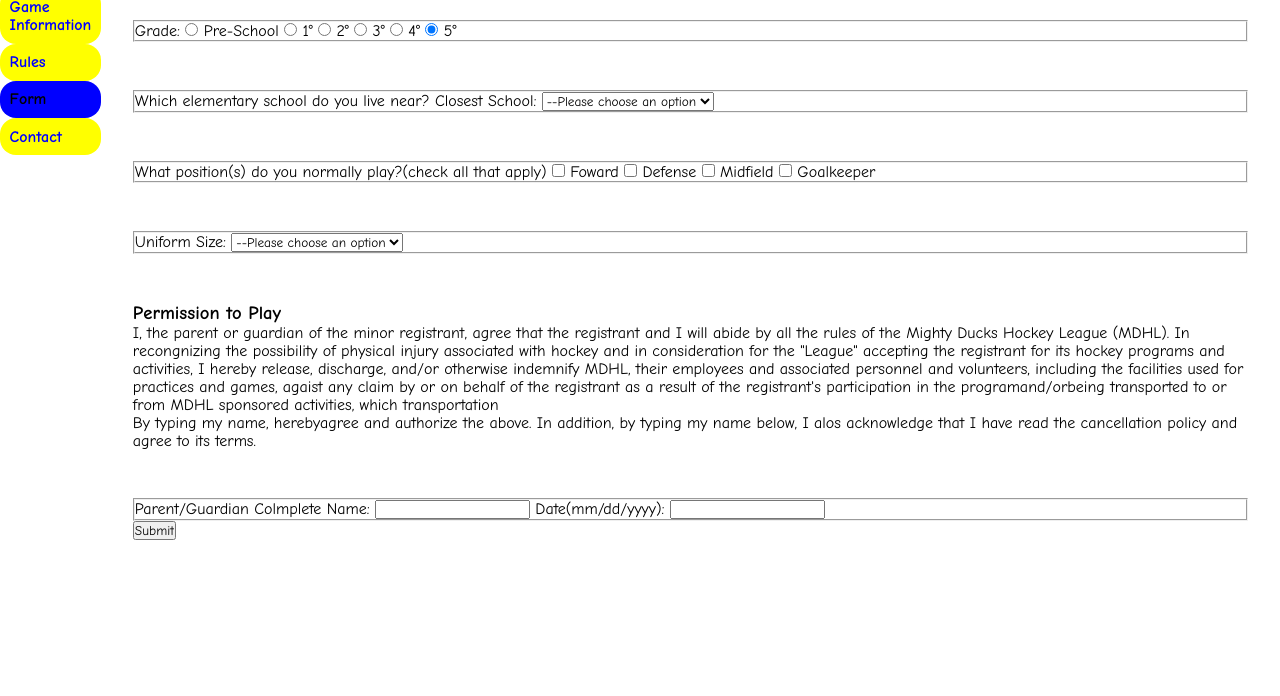
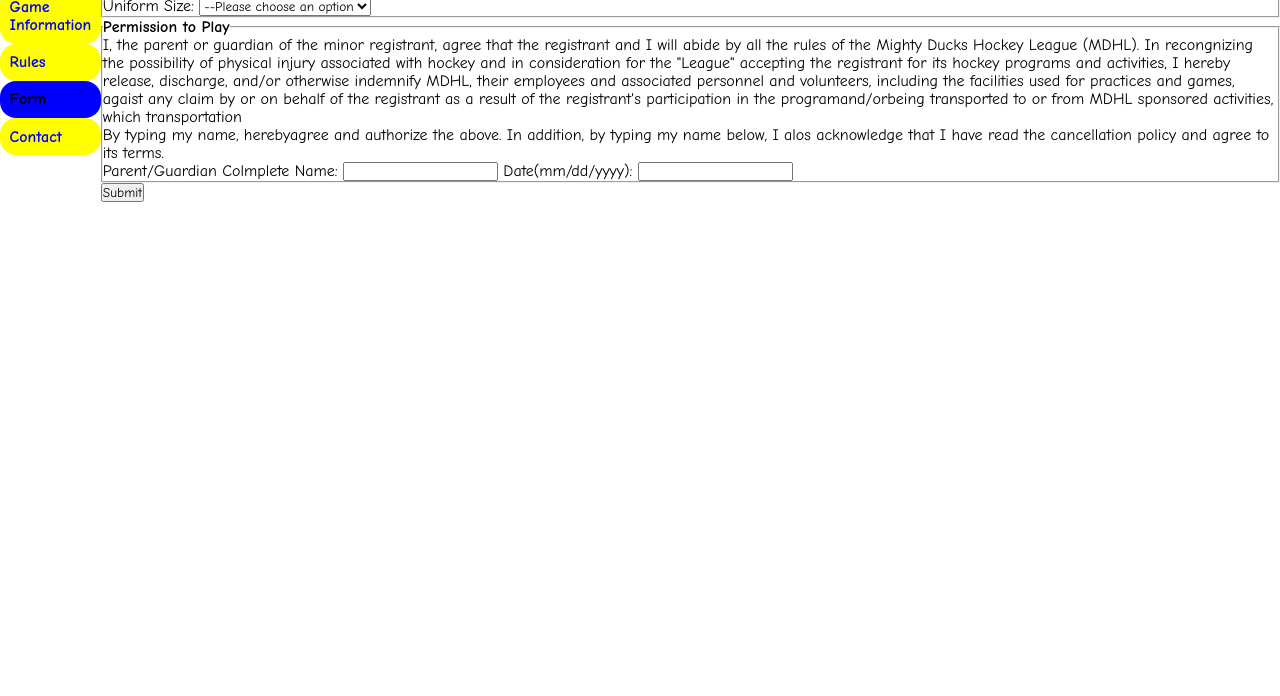
Before and after one commit to Puch1t0/Curso_Front, a plain HTML site: page form.html in a window 1280 px wide. Shown: the part 202-898 px from the top of the page. Drawn offline with Linux system fonts and the light colour scheme.

Commit message:
Task 4-final

```diff
--- a/form.html
+++ b/form.html
@@ -36,21 +36,21 @@
             </div>
         </div>
     <div>
-    <nav>
+
     <form action="./show_data.html">
     <fieldset>
+
+        <nav>
         <label for="fname">Player's First Name:</label>
         <input type="text" name="fname" id="fname"/>
         <label for="lname">Last Name:</label>
         <input type="text" name="lname" id="lname"/>
-
         <label for="saddress">Street Address:</label>
         <input type="text" name="saddress" id="saddress"/>
         <label for="city">City:</label>
         <input type="text" name="city" id="city"/>
         <label for="zcode">Zip Code:</label>
         <input type="text" name="zcode" id="zcode"/>
-
         <label for="bdate">Birth Date(dd/mm/yyyy):</label>
         <input type="date" name="fname" id="fname"/>
         <label for="gender">Gender:</label>
@@ -60,9 +60,8 @@
         <label for="male">Male</label>
         <input type="radio" name="gender" id="other" value="other" checked/>
         <label for="other">Other</label>
-</nav>
-<nav>
-    <fieldset>
+        </nav>
+        <nav>
         <label for="grade">Grade:</label>
         <input type="radio" name="grade" id="pre-school" value="pre-school" checked/>
         <label for="pre-school">Pre-School</label>
@@ -76,10 +75,12 @@
         <label for="fourth">4°</label>
         <input type="radio" name="grade" id="fifth" value="fifth" checked/>
         <label for="fifth">5°</label>
+    </nav>
     </fieldset>
-</nav>
-<nav>
+
+
     <fieldset>
+        <nav>
         <label for="">Which elementary school do you live near?</label>
         <label for="cschool">Closest School:</label>
         <select name="closeschool" id="cschool">
@@ -91,10 +92,8 @@
             <option value="ne">North Elementary</option>
             <option value="se">South Elementary<S/option>
         </select>
-    </fieldset>
-</nav>
+    </nav>
 <nav>
-    <fieldset>
         <label for="position">What position(s) do you normally play?(check all that apply)</label>
         <input type="checkbox" id="f" name="foward" value="Foward">
         <label for="f">Foward</label>
@@ -104,10 +103,9 @@
         <label for="m">Midfield</label>
         <input type="checkbox" id="gk" name="goalkeeper" value="Goalkeeper">
         <label for="gk">Goalkeeper</label>
-    </fieldset>
 </nav>
 <nav>
-    <fieldset>
+
         <label for="us">Uniform Size:</label>
         <select name="unifs" id="us">
             <option value="">--Please choose an option</option>
@@ -119,10 +117,11 @@
             <option value="l">Large</option>
             <option value="xl">Extra-Large</option>
         </select>
+    </nav>
     </fieldset>
-</nav>
 <nav>
-    <h3>Permission to Play</h3>
+    <fieldset>
+    <legend><b>Permission to Play </b> </legend>
     <p>I, the parent or guardian of the minor registrant, agree that the registrant and I will abide
     by all the rules of the Mighty Ducks Hockey League (MDHL). In
     recongnizing the possibility of physical injury associated with hockey and in
@@ -134,9 +133,6 @@
     activities, which transportation</p>
     <p> By typing my name, herebyagree and authorize the above. In addition, by typing my name below, I alos
     acknowledge that I have read the cancellation policy and agree to its terms.</p>
-</nav>
-<nav>
-<fieldset>
         <label for="pname">Parent/Guardian Colmplete Name:</label>
         <input type="text" name="pname" id="pname"/>
         <label for="date">Date(mm/dd/yyyy):</label>
```
